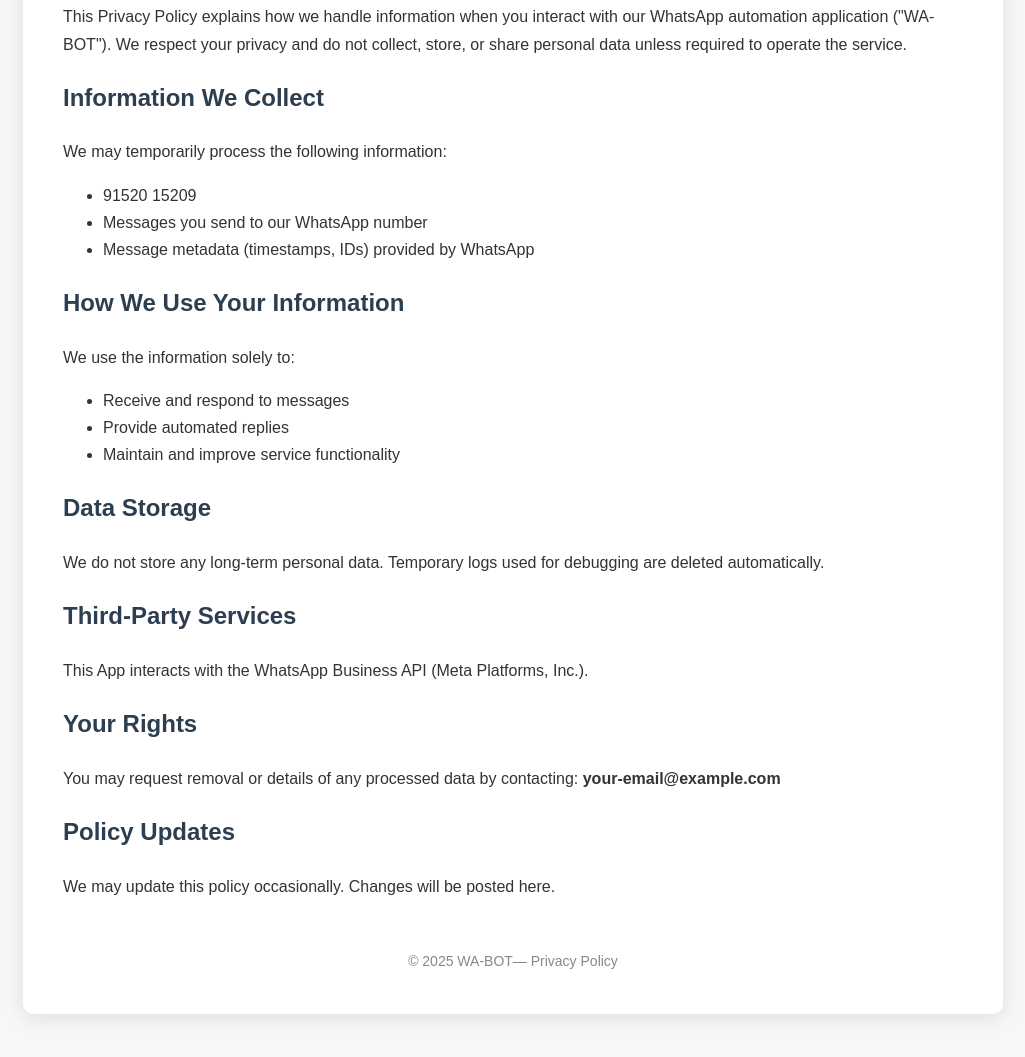
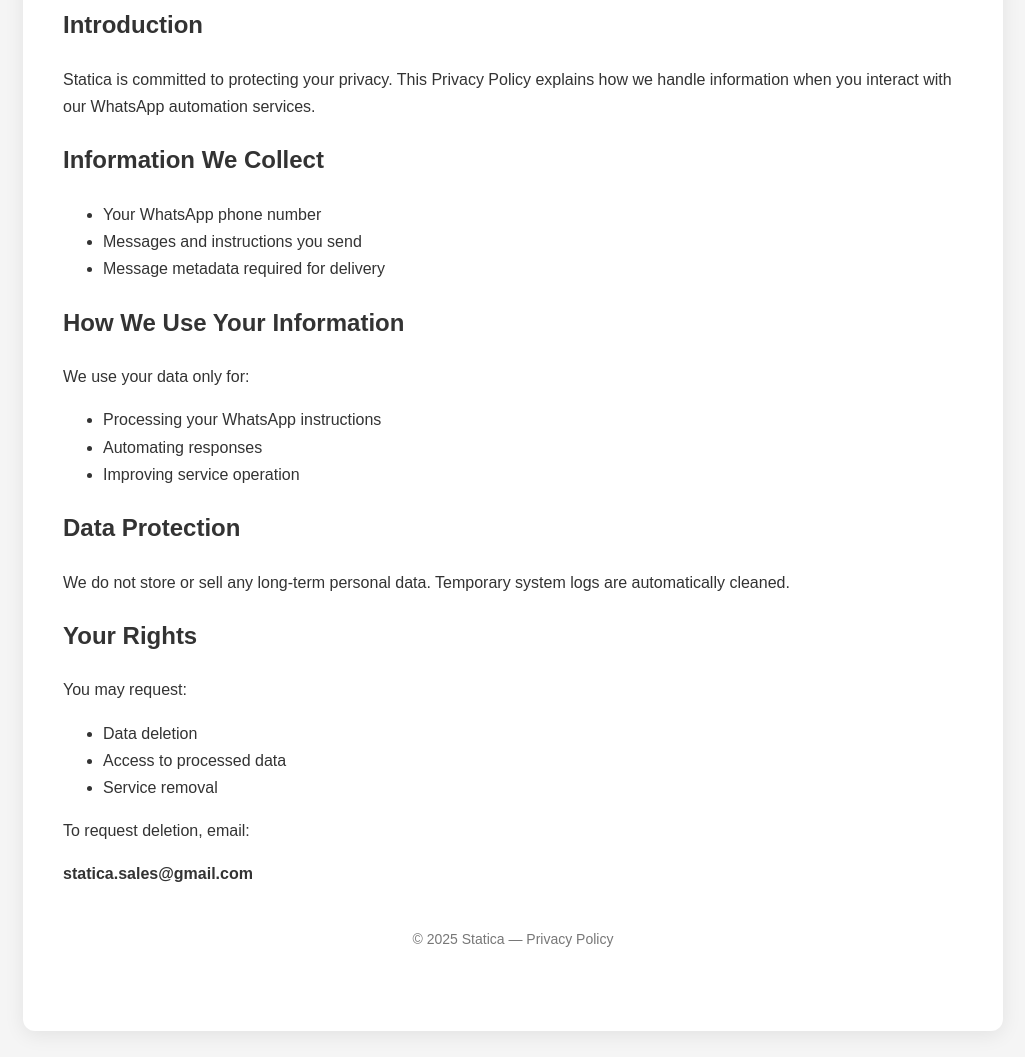
Before and after one commit to StaticaIn/Statica.in, a plain HTML site: page privacy.html in a window 1280 px wide. Shown: the part 227-1284 px from the top of the page, without its empty margins (127-1152 px from the left). Drawn offline with Linux system fonts and the light colour scheme.

Commit message:
Update privacy.html

```diff
--- a/privacy.html
+++ b/privacy.html
@@ -3,82 +3,55 @@
 <head>
     <meta charset="UTF-8" />
     <meta name="viewport" content="width=device-width, initial-scale=1.0" />
-    <title>Privacy Policy</title>
-    <style>
-        body {
-            font-family: Arial, sans-serif;
-            line-height: 1.7;
-            margin: 0;
-            padding: 0;
-            background: #f7f7f7;
-            color: #333;
-        }
-        .container {
-            max-width: 900px;
-            margin: 50px auto;
-            background: #fff;
-            padding: 40px;
-            border-radius: 10px;
-            box-shadow: 0 4px 20px rgba(0,0,0,0.1);
-        }
-        h1, h2 {
-            color: #2c3e50;
-        }
-        p {
-            margin-bottom: 15px;
-        }
-        footer {
-            margin-top: 50px;
-            text-align: center;
-            font-size: 14px;
-            color: #888;
-        }
-        a {
-            color: #3498db;
-        }
-    </style>
+    <title>Privacy Policy – Statica</title>
+    <link rel="stylesheet" href="style.css" />
 </head>
+
 <body>
     <div class="container">
         <h1>Privacy Policy</h1>
         <p>Last updated: January 2025</p>
 
+        <h2>Introduction</h2>
         <p>
-            This Privacy Policy explains how we handle information when you interact with our WhatsApp automation application
-            ("WA-BOT"). We respect your privacy and do not collect, store, or share personal data unless required to operate the service.
+            Statica is committed to protecting your privacy.
+            This Privacy Policy explains how we handle information when you interact
+            with our WhatsApp automation services.
         </p>
 
         <h2>Information We Collect</h2>
-        <p>We may temporarily process the following information:</p>
         <ul>
-            <li>91520 15209</li>
-            <li>Messages you send to our WhatsApp number</li>
-            <li>Message metadata (timestamps, IDs) provided by WhatsApp</li>
+            <li>Your WhatsApp phone number</li>
+            <li>Messages and instructions you send</li>
+            <li>Message metadata required for delivery</li>
         </ul>
 
         <h2>How We Use Your Information</h2>
-        <p>We use the information solely to:</p>
+        <p>We use your data only for:</p>
         <ul>
-            <li>Receive and respond to messages</li>
-            <li>Provide automated replies</li>
-            <li>Maintain and improve service functionality</li>
+            <li>Processing your WhatsApp instructions</li>
+            <li>Automating responses</li>
+            <li>Improving service operation</li>
         </ul>
 
-        <h2>Data Storage</h2>
+        <h2>Data Protection</h2>
         <p>
-            We do not store any long-term personal data. Temporary logs used for debugging are deleted automatically.
+            We do not store or sell any long-term personal data.
+            Temporary system logs are automatically cleaned.
         </p>
 
-        <h2>Third-Party Services</h2>
-        <p>This App interacts with the WhatsApp Business API (Meta Platforms, Inc.).</p>
+        <h2>Your Rights</h2>
+        <p>You may request:</p>
+        <ul>
+            <li>Data deletion</li>
+            <li>Access to processed data</li>
+            <li>Service removal</li>
+        </ul>
 
-        <h2>Your Rights</h2>
-        <p>You may request removal or details of any processed data by contacting: <b>your-email@example.com</b></p>
+        <p>To request deletion, email:</p>
+        <p><b>statica.sales@gmail.com</b></p>
 
-        <h2>Policy Updates</h2>
-        <p>We may update this policy occasionally. Changes will be posted here.</p>
-
-        <footer>© 2025 WA-BOT— Privacy Policy</footer>
+        <footer>© 2025 Statica — Privacy Policy</footer>
     </div>
 </body>
 </html>
```
